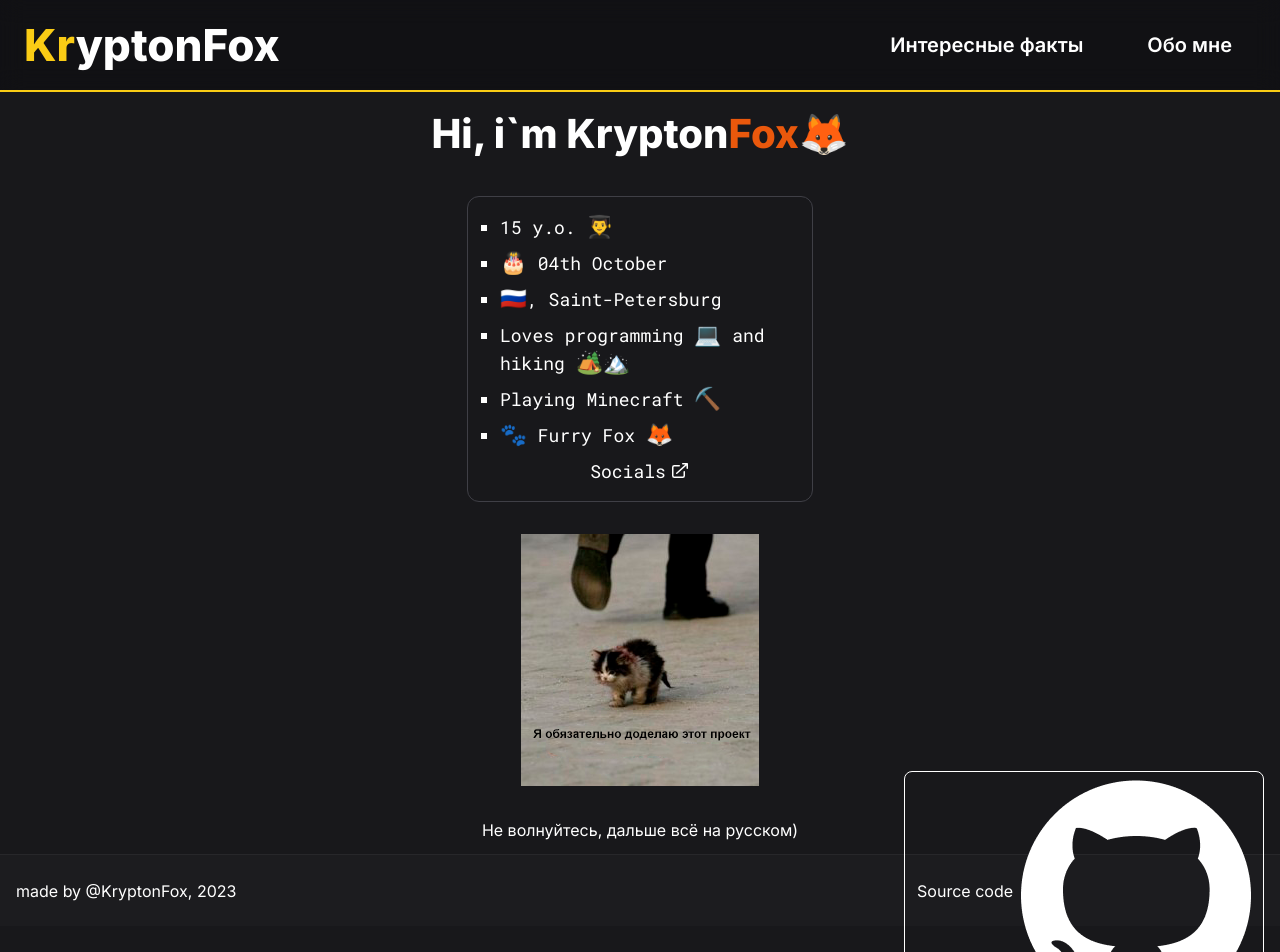
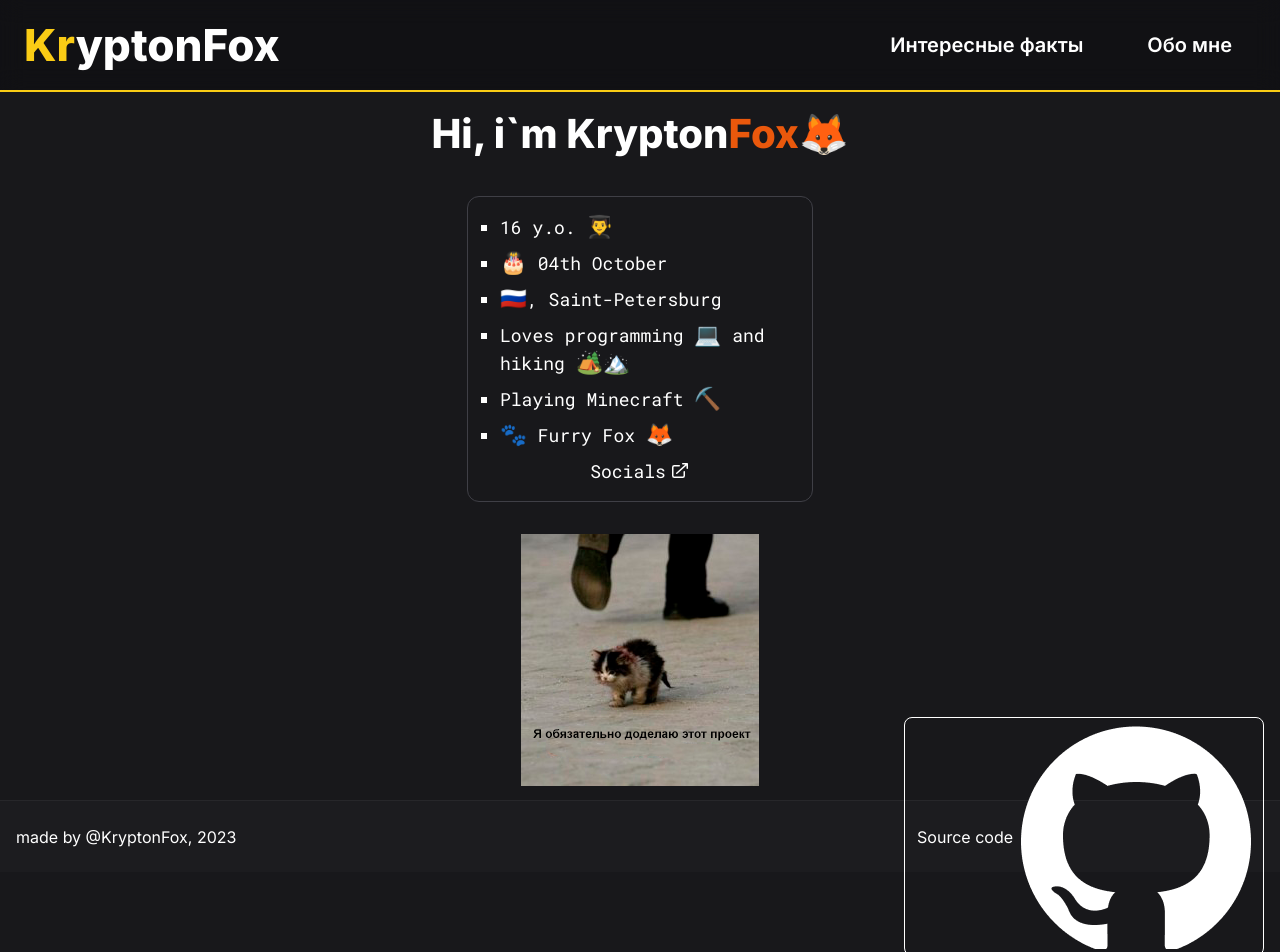
Before and after one commit to KryptonFox/kryptonfox-page, a Next.js app: page / in a window 1280 px wide. Shown: the top 952 px of the page. Built offline with nearby package versions, Linux system fonts and the light colour scheme; a web font is replaced by a local one.

Commit message:
micro update

```diff
--- a/src/app/about/games/page.tsx
+++ b/src/app/about/games/page.tsx
@@ -13,12 +13,13 @@ export default function page() {
         <p className="flex-1 min-w-[220px] max-w-[600px] px-4 pb-4 text-lg">
           Классная игра. Одна из первых игр в которые я начал играть. Играю в
           неё до сих пор. Играю в основном на лицензионных серверах с
-          мини-играми ( Hypixel и т.д. ), а также на приватных
-          ( <a href="http://pepeland.net" className='underline'>Pepeland</a> ). Если хочешь можешь поиграть со мной)
+          мини-играми, а также на приватных
         </p>
         <ProfileLayout />
       </div>
-      <p className='p-4 text-xl'>Желания играть во что-то другое неть, мне лень ._.</p>
+      <p className="p-4 text-xl">
+        Иногда играю во что-то другое по настроению :)
+      </p>
     </>
   );
 }
--- a/src/app/page.tsx
+++ b/src/app/page.tsx
@@ -5,14 +5,14 @@ import Link from 'next/link';
 
 export default function Page() {
   return (
-    <div className="px-4 py-3 flex flex-col items-center animate-introTop">
+    <div className="px-4 py-3 flex flex-col items-center animate-introTop h-[calc(100vh-var(--header-h))]">
       <h1 className="text-[2.5rem] font-extrabold after:content-['Fox🦊'] after:text-orange-600">
         Hi, i`m Krypton
       </h1>
       <div className="mt-8 px-8 py-4 border border-zinc-700 rounded-xl ">
         <ul className="list-[square] font-mono text-lg space-y-2 w-[280px]">
           <li>
-            15 y.o. <Emoji>👨‍🎓</Emoji>
+            16 y.o. <Emoji>👨‍🎓</Emoji>
           </li>
           <li>
             <Emoji>🎂</Emoji> 04th October
@@ -30,7 +30,10 @@ export default function Page() {
             <Emoji>🐾</Emoji> Furry Fox <Emoji>🦊</Emoji>
           </li>
           <li className="list-none text-center">
-            <Link href={'/about/socials'} className="flex justify-center items-center hover:underline transition">
+            <Link
+              href={'/about/socials'}
+              className="flex justify-center items-center hover:underline transition"
+            >
               <span>Socials</span>
               <ArrowTopRightOnSquareIcon className="ml-1 w-5 h-5" />
             </Link>
@@ -44,7 +47,6 @@ export default function Page() {
         height="252"
         className="my-8"
       />
-      <p>Не волнуйтесь, дальше всё на русском)</p>
     </div>
   );
 }
```
